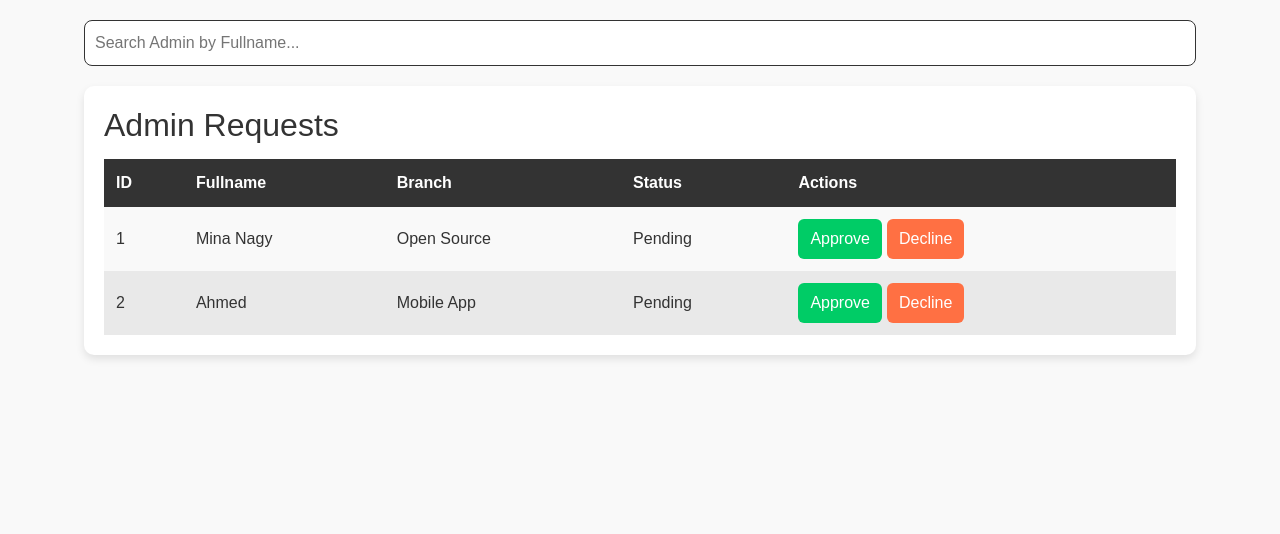
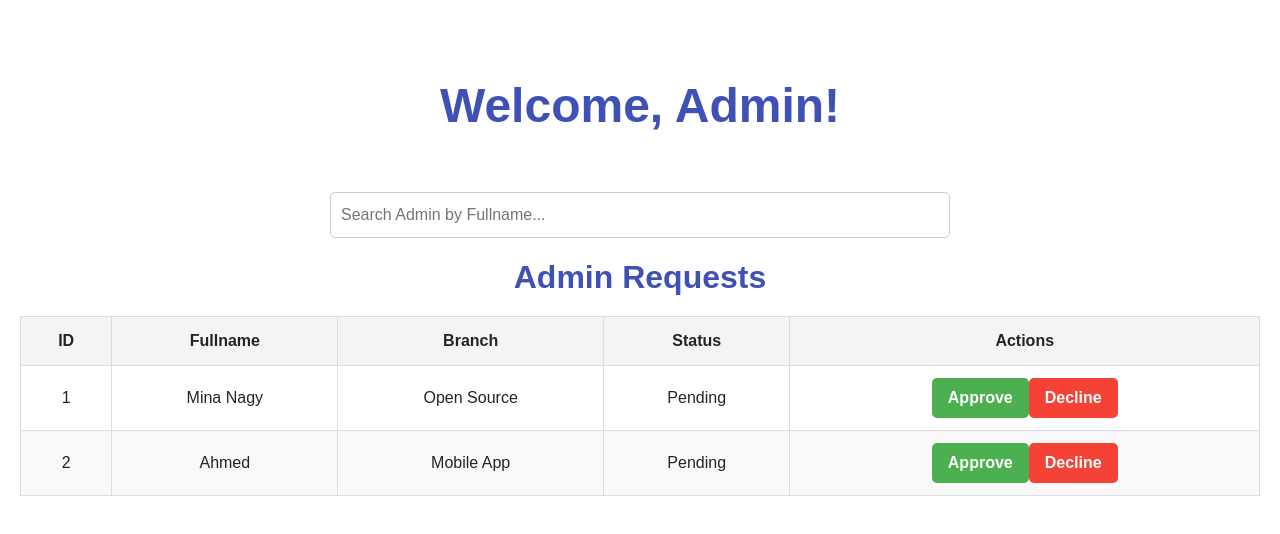
Before and after one commit to AbramBorma/CareerCanvas-ITI-Graduation_Project, a React (Create React App) app in the folder frontend/: page /organization-dashboard in a window 1280 px wide. Shown: the top 534 px of the page. Built offline with nearby package versions, Linux system fonts and the light colour scheme.

Commit message:
Latest updates in organization dashboard

```diff
--- a/frontend/src/components/organizationdashboard.css
+++ b/frontend/src/components/organizationdashboard.css
@@ -1,127 +1,149 @@
-body {
+/* General Styles */
+* {
     margin: 0;
-    font-family: Arial, sans-serif;
-    background-color: #f9f9f9; /* Light grey background for contrast */
-    color: #333; /* Dark grey text for better readability */
+    padding: 0;
+    box-sizing: border-box;
   }
 
-.dashboard {
-    width: 90%;
-    margin: auto;
-    padding: 20px;
+  body {
+    font-family: 'Arial', sans-serif;
+    background-color: #f4f4f4;
+    display: flex;
+    flex-direction: column;
+    min-height: 100vh;
   }
 
-/* Search Bar */
+
+  .dashboard {
+    flex-grow: 1;
+    padding: 20px;
+    width: 100%;
+    min-height: 100vh;
+    background-color: #ffffff;
+  }
+
+
+  .welcome-message {
+    font-size: 48px;
+    font-weight: bold;
+    color: #3f51b5;
+    text-align: center;
+    margin: 50px 0;
+  }
+
+
   .search-bar {
+    display: flex;
+    justify-content: center;
     margin-bottom: 20px;
   }
 
   .input-field {
-    width: 100%;
+    width: 50%;
     padding: 10px;
-    border-radius: 8px;
-    border: 1px solid #333; /* Dark grey border */
-    background-color: #fff;
-    color: #333;
+    font-size: 16px;
+    border-radius: 5px;
+    border: 1px solid #ccc;
+    transition: border-color 0.3s ease-in-out;
   }
 
-/* Admin Table Section */
-.admin-table {
-    background-color: #fff;
-    padding: 20px;
-    border-radius: 10px;
-    box-shadow: 0 4px 8px rgba(0, 0, 0, 0.1); /* Soft shadow for depth */
-    margin-top: 20px;
+  .input-field:focus {
+    border-color: #3f51b5;
+    outline: none;
   }
 
+  /* Admin Table */
   .admin-table h2 {
-    margin-bottom: 15px;
-    color: #333;
+    color: #3f51b5;
+    margin-bottom: 10px;
+    font-weight: 600;
+    text-align: center;
   }
 
-table {
+  .admin-table table {
     width: 100%;
     border-collapse: collapse;
+    margin: 20px 0;
   }
 
-thead {
-    background-color: #333; /* Dark grey for header */
-    color: #fff;
+  .admin-table th,
+  .admin-table td {
+    padding: 12px;
+    border: 1px solid #ddd;
+    text-align: center;
   }
 
-thead th {
-    padding: 12px;
-    text-align: left;
+  .admin-table th {
+    background-color: #f4f4f4;
+    font-weight: bold;
   }
 
-tbody tr {
+  .admin-table tr:nth-child(even) {
     background-color: #f9f9f9;
   }
 
-tbody tr:nth-child(even) {
-    background-color: #e9e9e9; /* Slightly darker for alternating rows */
+  /* Buttons */
+  button {
+    padding: 8px 16px;
+    border: none;
+    border-radius: 5px;
+    cursor: pointer;
+    font-weight: 600;
+    transition: background-color 0.3s ease-in-out;
   }
 
-tbody td {
-    padding: 12px;
-    color: #333;
-}
-
-tbody tr:hover {
-    background-color: #ddd; /* Highlight row on hover */
-}
-
-/* Buttons */
-.btn-approve, .btn-decline, .btn-delete, .btn-activate, .btn-deactivate {
-    padding: 8px 12px;
-    border: none;
-    border-radius: 6px;
-    color: #fff;
-    cursor: pointer;
-    margin-right: 5px; /* Space between buttons */
-}
-
-/* Approve Button */
   .btn-approve {
-    background-color: #00cc66; /* Green for approval */
+    background-color: #4caf50;
+    color: white;
   }
 
   .btn-approve:hover {
-    background-color: #00994d; /* Darker green on hover */
+    background-color: #45a049;
   }
 
-/* Decline Button */
   .btn-decline {
-    background-color: #ff7043; /* Orange for decline */
+    background-color: #f44336;
+    color: white;
   }
 
   .btn-decline:hover {
-    background-color: #ff5722; /* Darker orange on hover */
+    background-color: #e41e25;
   }
 
-/* Delete Button */
   .btn-delete {
-    background-color: #ff4c4c; /* Red for delete */
+    background-color: #f44336;
+    color: white;
   }
 
   .btn-delete:hover {
-    background-color: #ff3333;
+    background-color: #d32f2f;
   }
 
-/* Activate Button */
   .btn-activate {
-    background-color: #007bff; /* Blue for activate */
+    background-color: #2196f3;
+    color: white;
   }
 
   .btn-activate:hover {
-    background-color: #0056b3;
+    background-color: #1976d2;
   }
 
-/* Deactivate Button */
   .btn-deactivate {
-    background-color: #ff7043; /* Soft orange for deactivate */
+    background-color: #ff9800;
+    color: white;
   }
 
   .btn-deactivate:hover {
-    background-color: #ff5722;
+    background-color: #fb8c00;
   }
+
+  /* Responsive Design */
+  @media (max-width: 768px) {
+    .input-field {
+      width: 80%;
+    }
+
+    .welcome-message {
+      font-size: 36px; /* Adjust font size for mobile */
+    }
+  }
--- a/frontend/src/components/organizationdashboard.js
+++ b/frontend/src/components/organizationdashboard.js
@@ -18,37 +18,55 @@ const OrganizationDashboard = () => {
 
   // Function to approve admin request
   const handleApprove = (id) => {
+    const confirmApprove = window.confirm("Are you sure you want to approve this request?");
+    if (confirmApprove) {
       setAdminRequests(adminRequests.map(admin =>
         admin.id === id ? { ...admin, status: 'Active' } : admin
       ));
+    }
   };
 
   // Function to decline admin request
   const handleDecline = (id) => {
+    const confirmDecline = window.confirm("Are you sure you want to decline this request?");
+    if (confirmDecline) {
       setAdminRequests(adminRequests.filter(admin => admin.id !== id));
+    }
   };
 
   // Function to remove admin
   const handleRemove = (id) => {
+    const confirmRemove = window.confirm("Are you sure you want to remove this admin?");
+    if (confirmRemove) {
       setAdminRequests(adminRequests.filter(admin => admin.id !== id));
+    }
   };
 
   // Function to deactivate admin
   const handleDeactivate = (id) => {
+    const confirmDeactivate = window.confirm("Are you sure you want to deactivate this admin?");
+    if (confirmDeactivate) {
       setAdminRequests(adminRequests.map(admin =>
         admin.id === id ? { ...admin, status: 'Inactive' } : admin
       ));
+    }
   };
 
   // Function to activate admin
   const handleActivate = (id) => {
+    const confirmActivate = window.confirm("Are you sure you want to activate this admin?");
+    if (confirmActivate) {
       setAdminRequests(adminRequests.map(admin =>
         admin.id === id ? { ...admin, status: 'Active' } : admin
       ));
+    }
   };
 
   return (
     <div className="dashboard">
+      {/* Welcome Message */}
+      <div className="welcome-message">Welcome, Admin!</div>
+
       {/* Search bar */}
       <section className="search-bar">
         <input
```
Lines whose indentation alone changed are shown as unchanged.
